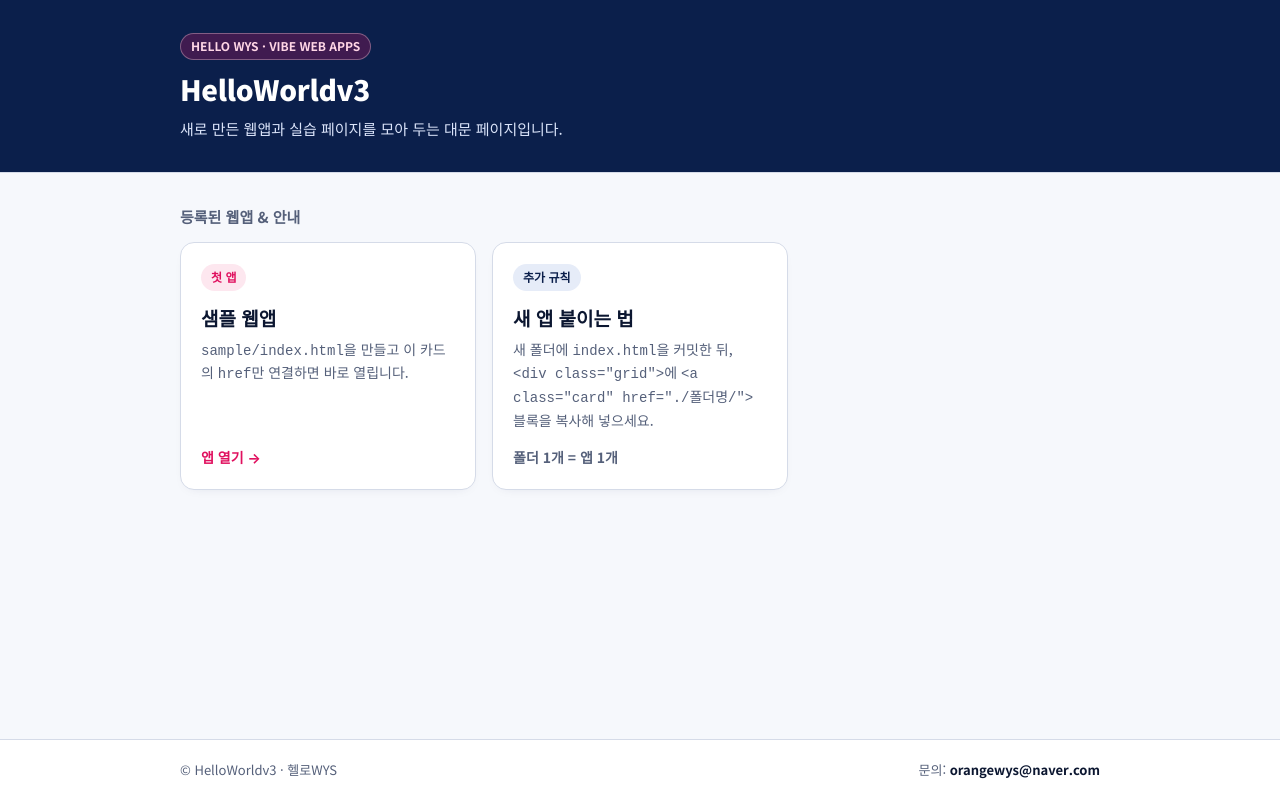
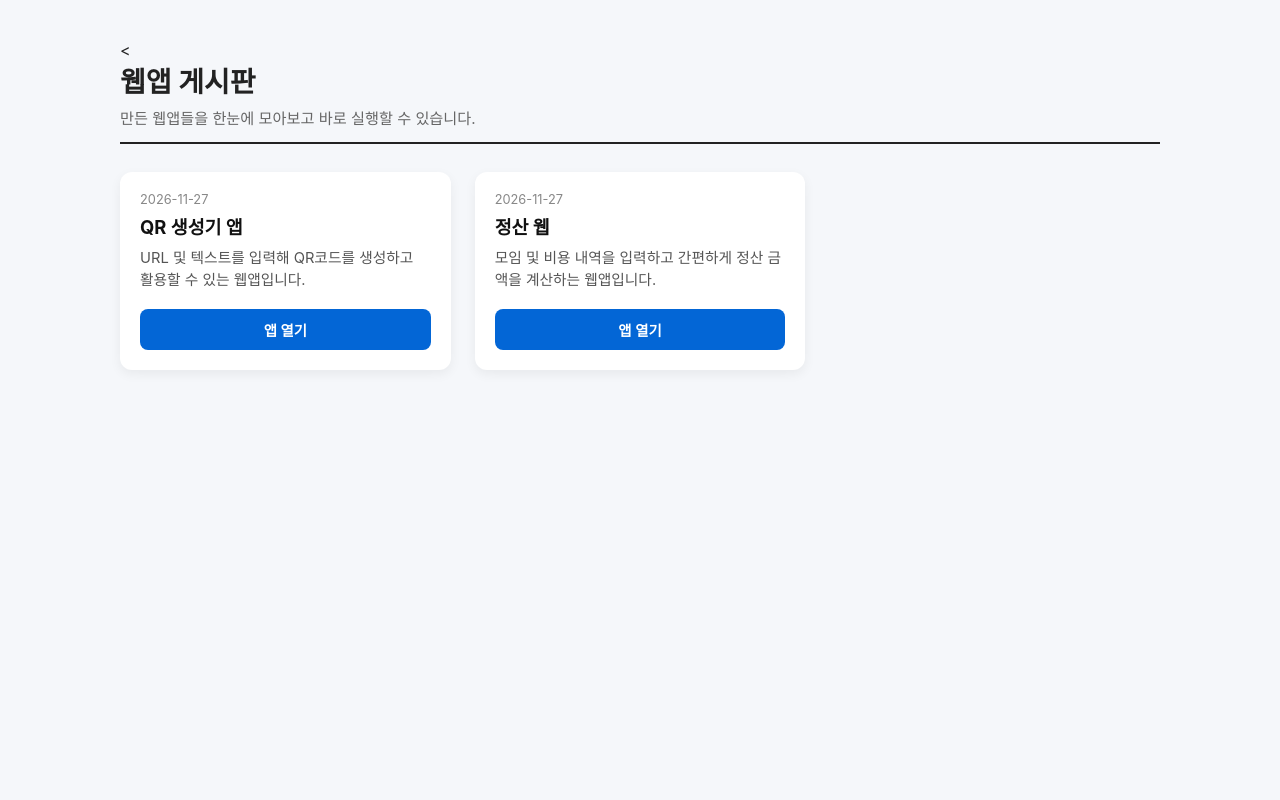
Before and after one commit to cocoanut07-debug/-, a plain HTML site: page qr/index.html in a window 1280 px wide. Drawn offline with Linux system fonts and the light colour scheme.

Commit message:
Update index.html

```diff
--- a/qr/index.html
+++ b/qr/index.html
@@ -1,202 +1,146 @@
-<!doctype html>
+<<!DOCTYPE html>
 <html lang="ko">
 <head>
-  <meta charset="utf-8">
-  <meta name="viewport" content="width=device-width,initial-scale=1">
-  <title>HelloWorldv3 | 웹앱·실습 모음</title>
-  <link rel="preconnect" href="https://fonts.googleapis.com">
-  <link href="https://fonts.googleapis.com/css2?family=Noto+Sans+KR:wght@400;500;700;900&display=swap" rel="stylesheet">
+  <meta charset="UTF-8">
+  <meta name="viewport" content="width=device-width, initial-scale=1.0">
+  <title>내 웹앱 게시판</title>
   <style>
-    :root {
-      --bg: #f6f8fc;
-      --panel: #ffffff;
-      --band: #0b1f4b;
-      --ink: #0b1630;
-      --muted: #55607a;
-      --line: #d5dbe8;
-      --acc: #e0115f;
-      --soft-acc: #fde7ef;
+    * {
+      box-sizing: border-box;
     }
-    * { box-sizing: border-box; }
     body {
-      margin: 0;
-      min-height: 100vh;
-      background: var(--bg);
-      color: var(--ink);
-      font-family: "Noto Sans KR", -apple-system, BlinkMacSystemFont, sans-serif;
-      line-height: 1.55;
-      display: flex;
-      flex-direction: column;
-    }
-    .wrap {
-      max-width: 920px;
-      width: 100%;
-      margin: 0 auto;
+      font-family: 'Malgun Gothic', -apple-system, BlinkMacSystemFont, sans-serif;
+      background-color: #f5f7fa;
+      color: #222;
+      max-width: 1080px;
+      margin: 40px auto;
+      padding: 0 20px;
     }
     header {
-      background: var(--band);
-      color: #ffffff;
-      padding: 32px 20px;
-      border-bottom: 1px solid var(--line);
+      margin-bottom: 28px;
+      padding-bottom: 14px;
+      border-bottom: 2px solid #222;
     }
-    .header-inner {
-      display: flex;
-      align-items: center;
-      justify-content: space-between;
-      flex-wrap: wrap;
-      gap: 16px;
-    }
-    .brand-tag {
-      display: inline-block;
-      font-size: 12px;
-      font-weight: 700;
-      color: #ffd6e6;
-      background: rgba(224, 17, 95, 0.25);
-      border: 1px solid rgba(255, 214, 230, 0.35);
-      padding: 3px 10px;
-      border-radius: 99px;
-      margin-bottom: 8px;
-    }
-    h1 {
-      margin: 0 0 6px;
-      font-size: 28px;
-      font-weight: 900;
-      letter-spacing: -0.3px;
+    header h1 {
+      margin: 0 0 6px 0;
+      font-size: 1.75rem;
     }
     header p {
       margin: 0;
-      color: #dbe4fa;
-      font-size: 15px;
+      color: #666;
+      font-size: 0.95rem;
     }
-    main {
-      flex: 1;
-      padding: 32px 20px 48px;
+
+    /* 반응형 카드 그리드 */
+    .card-grid {
+      display: grid;
+      grid-template-columns: repeat(auto-fill, minmax(280px, 1fr));
+      gap: 24px;
     }
-    .section-title {
-      margin: 0 0 14px;
-      font-size: 15px;
-      font-weight: 700;
-      color: var(--muted);
-    }
-    .grid {
-      display: grid;
-      grid-template-columns: repeat(auto-fill, minmax(265px, 1fr));
-      gap: 16px;
-    }
+
+    /* 개별 카드 스타일 */
     .card {
+      background: #fff;
+      border-radius: 12px;
+      overflow: hidden;
+      box-shadow: 0 4px 12px rgba(0, 0, 0, 0.06);
       display: flex;
       flex-direction: column;
-      justify-content: space-between;
-      background: var(--panel);
-      border: 1px solid var(--line);
-      border-radius: 14px;
+      transition: transform 0.2s ease, box-shadow 0.2s ease;
+    }
+    .card:hover {
+      transform: translateY(-4px);
+      box-shadow: 0 8px 20px rgba(0, 0, 0, 0.1);
+    }
+
+    /* 카드 본문 */
+    .card-body {
       padding: 20px;
+      display: flex;
+      flex-direction: column;
+      flex-grow: 1;
+    }
+    .card-date {
+      font-size: 0.8rem;
+      color: #888;
+      margin-bottom: 6px;
+    }
+    .card-title {
+      margin: 0 0 8px 0;
+      font-size: 1.15rem;
+      font-weight: 700;
+      color: #111;
+    }
+    .card-desc {
+      margin: 0 0 18px 0;
+      font-size: 0.92rem;
+      line-height: 1.5;
+      color: #555;
+      flex-grow: 1;
+    }
+
+    /* 실행 버튼 */
+    .card-btn {
+      display: inline-block;
+      text-align: center;
       text-decoration: none;
-      color: inherit;
-      box-shadow: 0 4px 14px -10px rgba(11, 31, 75, 0.22);
-      transition: transform .15s ease, border-color .15s ease, box-shadow .15s ease;
+      background-color: #0366d6;
+      color: #fff;
+      font-weight: 600;
+      font-size: 0.9rem;
+      padding: 10px 14px;
+      border-radius: 8px;
+      transition: background-color 0.2s ease;
     }
-    a.card:hover {
-      transform: translateY(-2px);
-      border-color: var(--acc);
-      box-shadow: 0 12px 24px -14px rgba(11, 31, 75, 0.32);
-    }
-    .badge {
-      display: inline-block;
-      font-size: 12px;
-      font-weight: 700;
-      color: var(--acc);
-      background: var(--soft-acc);
-      padding: 4px 10px;
-      border-radius: 99px;
-      margin-bottom: 12px;
-      width: fit-content;
-    }
-    .badge.guide {
-      color: var(--band);
-      background: #e6ecf8;
-    }
-    .card h2 {
-      margin: 0 0 6px;
-      font-size: 19px;
-    }
-    .card p {
-      margin: 0 0 16px;
-      color: var(--muted);
-      font-size: 14px;
-    }
-    .go {
-      font-size: 14px;
-      font-weight: 700;
-      color: var(--acc);
-    }
-    .go.muted-go {
-      color: var(--muted);
-    }
-    footer {
-      background: #ffffff;
-      border-top: 1px solid var(--line);
-      padding: 20px;
-      color: var(--muted);
-      font-size: 13px;
-    }
-    .footer-inner {
-      display: flex;
-      justify-content: space-between;
-      flex-wrap: wrap;
-      gap: 10px;
-    }
-    footer a {
-      color: var(--ink);
-      text-decoration: none;
-      font-weight: 600;
-    }
-    footer a:hover {
-      color: var(--acc);
+    .card-btn:hover {
+      background-color: #0252b0;
     }
   </style>
 </head>
 <body>
+
   <header>
-    <div class="wrap header-inner">
-      <div>
-        <span class="brand-tag">HELLO WYS · VIBE WEB APPS</span>
-        <h1>HelloWorldv3</h1>
-        <p>새로 만든 웹앱과 실습 페이지를 모아 두는 대문 페이지입니다.</p>
-      </div>
-    </div>
+    <h1>웹앱 게시판</h1>
+    <p>만든 웹앱들을 한눈에 모아보고 바로 실행할 수 있습니다.</p>
   </header>
 
-  <main>
-    <div class="wrap">
-      <p class="section-title">등록된 웹앱 &amp; 안내</p>
-      <div class="grid">
-        <a class="card" href="./sample/">
-          <div>
-            <span class="badge">첫 앱</span>
-            <h2>샘플 웹앱</h2>
-            <p><code>sample/index.html</code>을 만들고 이 카드의 <code>href</code>만 연결하면 바로 열립니다.</p>
-          </div>
-          <span class="go">앱 열기 →</span>
-        </a>
-
-        <div class="card">
-          <div>
-            <span class="badge guide">추가 규칙</span>
-            <h2>새 앱 붙이는 법</h2>
-            <p>새 폴더에 <code>index.html</code>을 커밋한 뒤, <code>&lt;div class="grid"&gt;</code>에 <code>&lt;a class="card" href="./폴더명/"&gt;</code> 블록을 복사해 넣으세요.</p>
-          </div>
-          <span class="go muted-go">폴더 1개 = 앱 1개</span>
-        </div>
-      </div>
-    </div>
+  <main class="card-grid" id="card-list">
+    <!-- 자바스크립트로 카드 목록이 생성됩니다 -->
   </main>
 
-  <footer>
-    <div class="wrap footer-inner">
-      <span>© HelloWorldv3 · 헬로WYS</span>
-      <span>문의: <a href="mailto:orangewys@naver.com">orangewys@naver.com</a></span>
-    </div>
-  </footer>
+  <script>
+    // 대문 페이지에 표시할 웹앱 목록
+    const apps = [
+      {
+        title: "QR 생성기 앱",
+        desc: "URL 및 텍스트를 입력해 QR코드를 생성하고 활용할 수 있는 웹앱입니다.",
+        url: "./qr/",
+        date: "2026-11-27"
+      },
+      {
+        title: "정산 웹",
+        desc: "모임 및 비용 내역을 입력하고 간편하게 정산 금액을 계산하는 웹앱입니다.",
+        url: "./split/",
+        date: "2026-11-27"
+      }
+    ];
+
+    const cardList = document.getElementById("card-list");
+
+    apps.forEach((app) => {
+      const cardHTML = `
+        <article class="card">
+          <div class="card-body">
+            <span class="card-date">${app.date}</span>
+            <h2 class="card-title">${app.title}</h2>
+            <p class="card-desc">${app.desc}</p>
+            <a class="card-btn" href="${app.url}">앱 열기</a>
+          </div>
+        </article>
+      `;
+      cardList.innerHTML += cardHTML;
+    });
+  </script>
+
 </body>
 </html>
```
